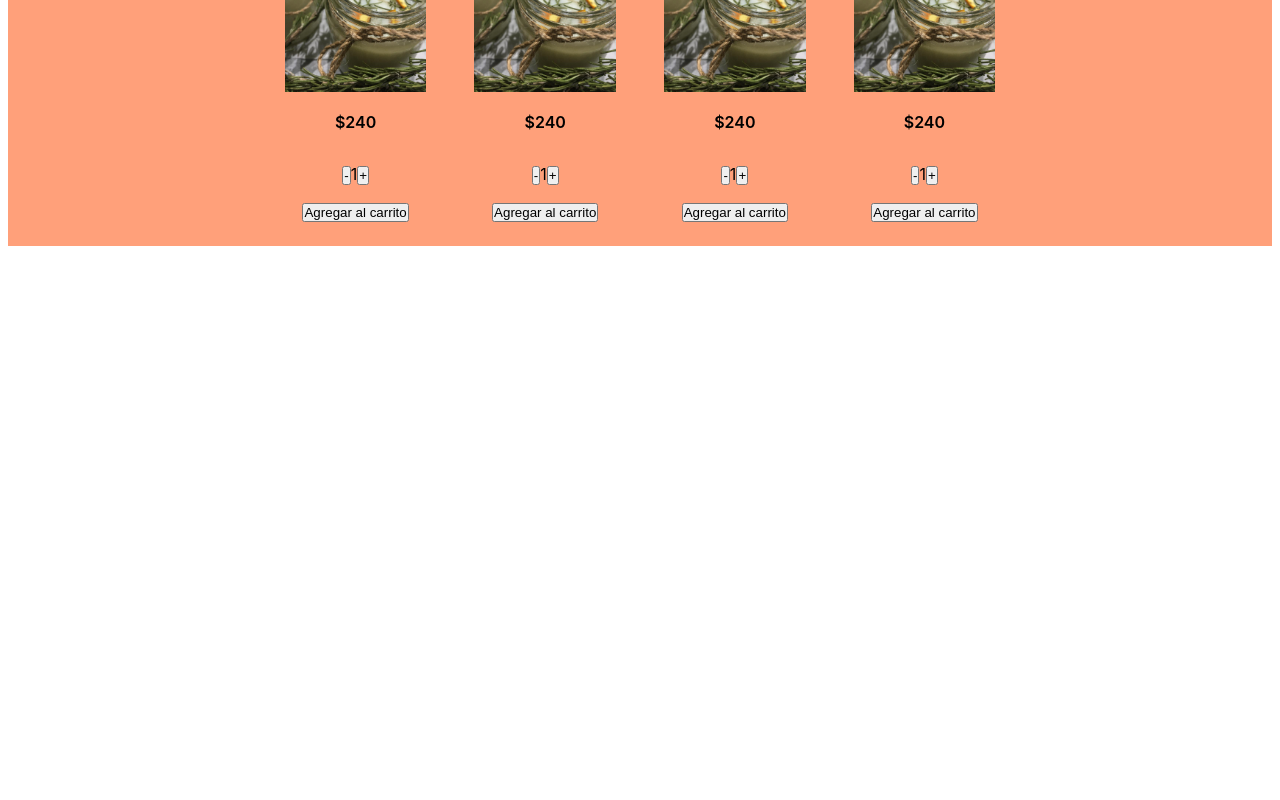
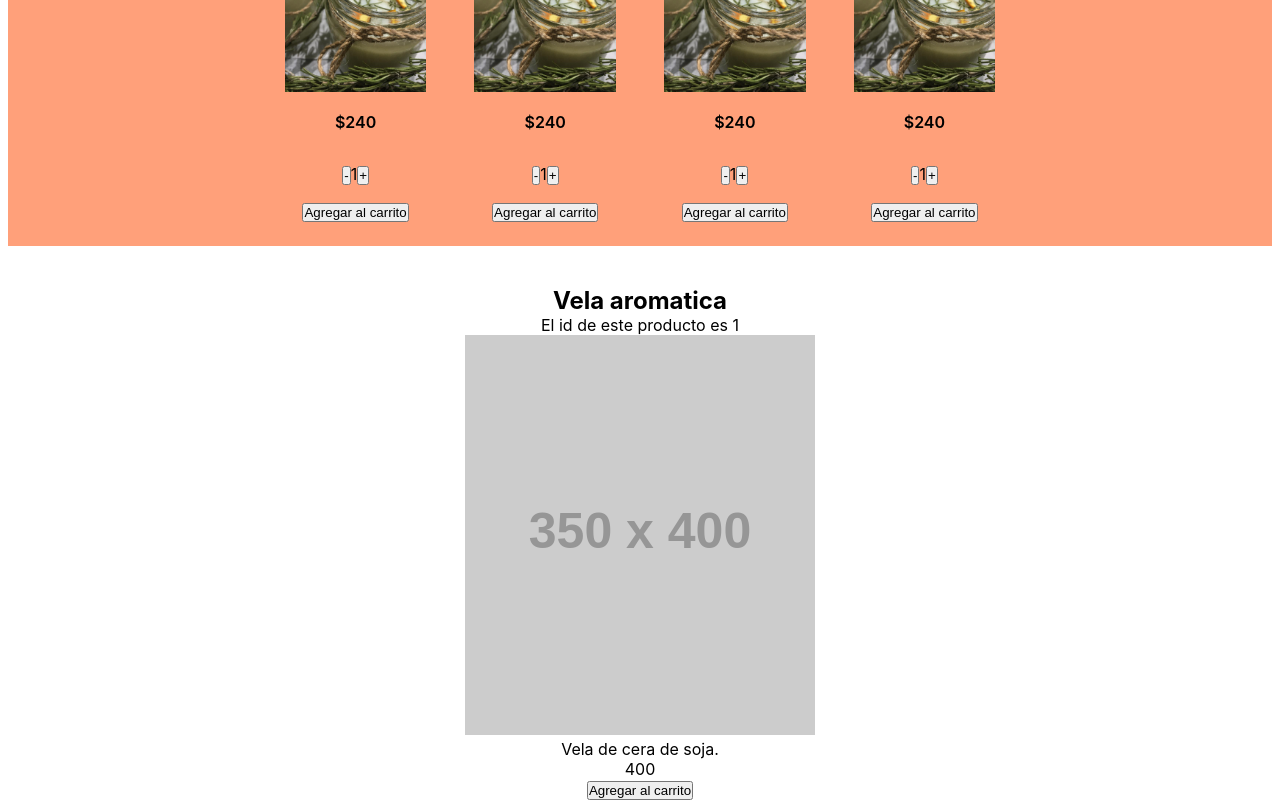
Before and after one commit to sofimack/cambalachetiendita, a React (Create React App) app: page / in a window 1280 px wide. Shown: the part 360-1160 px from the top of the page. Before the commit the page ends 800 px from the top, so only its background shows below. Built offline with nearby package versions, Linux system fonts and the light colour scheme.

Commit message:
desafio detail sin estilos, solo ejemplo del profe

```diff
--- a/package.json
+++ b/package.json
@@ -9,6 +9,7 @@
     "react": "^17.0.1",
     "react-dom": "^17.0.1",
     "react-icons": "^4.1.0",
+    "react-router-dom": "^5.2.0",
     "react-scripts": "4.0.1",
     "web-vitals": "^0.2.4"
   },
--- a/src/App.jsx
+++ b/src/App.jsx
@@ -2,6 +2,7 @@
 import './App.css';
 import Navbar from './components/navbar/navbar';
 import ListaProductos from './components/lista-productos/lista-productos';
+import Detail from './detail/index'
 
 function App() {
   return (
@@ -13,6 +14,7 @@ function App() {
       <h2>Bienvenidxs! </h2>
 
       <ListaProductos />
+      <Detail />
     </div>
   );
 }
--- /dev/null
+++ b/src/detail/ProductDetail.jsx
@@ -0,0 +1,14 @@
+const ProductDetail = ({item}) => {
+    return (
+        <article>
+            <h1>{item.nombre}</h1>
+            <p>El id de este producto es {item.id}</p>
+            <img src={item.foto} alt=""/>
+            <p>{item.descripcion}</p>
+            <p>{item.precio}</p>
+            <button>Agregar al carrito</button>
+        </article>
+    )
+}
+
+export default ProductDetail;
--- /dev/null
+++ b/src/detail/index.jsx
@@ -0,0 +1,39 @@
+import {useEffect, useState} from 'react';
+import ProductDetail from './ProductDetail';
+
+const Detail = () => {
+    const [product, setProduct] = useState(null);
+
+    const getProduct = new Promise((resolve, reject) => {
+        setTimeout(() => {
+            resolve({
+                id: 1,
+                nombre: "Vela aromatica",
+                foto: "http://placehold.it/350x400",
+                descripcion: " Vela de cera de soja.",
+                precio: 400
+            })
+        }, 1500);
+    });
+
+    useEffect(() => {
+        getProduct
+        .then(response => setProduct(response))
+        .catch(error => console.log(error));
+    }, []);
+
+    return (
+        <>
+            {
+                product ?
+                <div className="container">
+                    <ProductDetail item={product} />
+
+                </div> :
+                <p>Cargando producto...</p>
+            }
+        </>
+    )
+}
+
+export default Detail;
```
Also changed, not shown: 2 other files (tests, documents, lock files or other folders).
